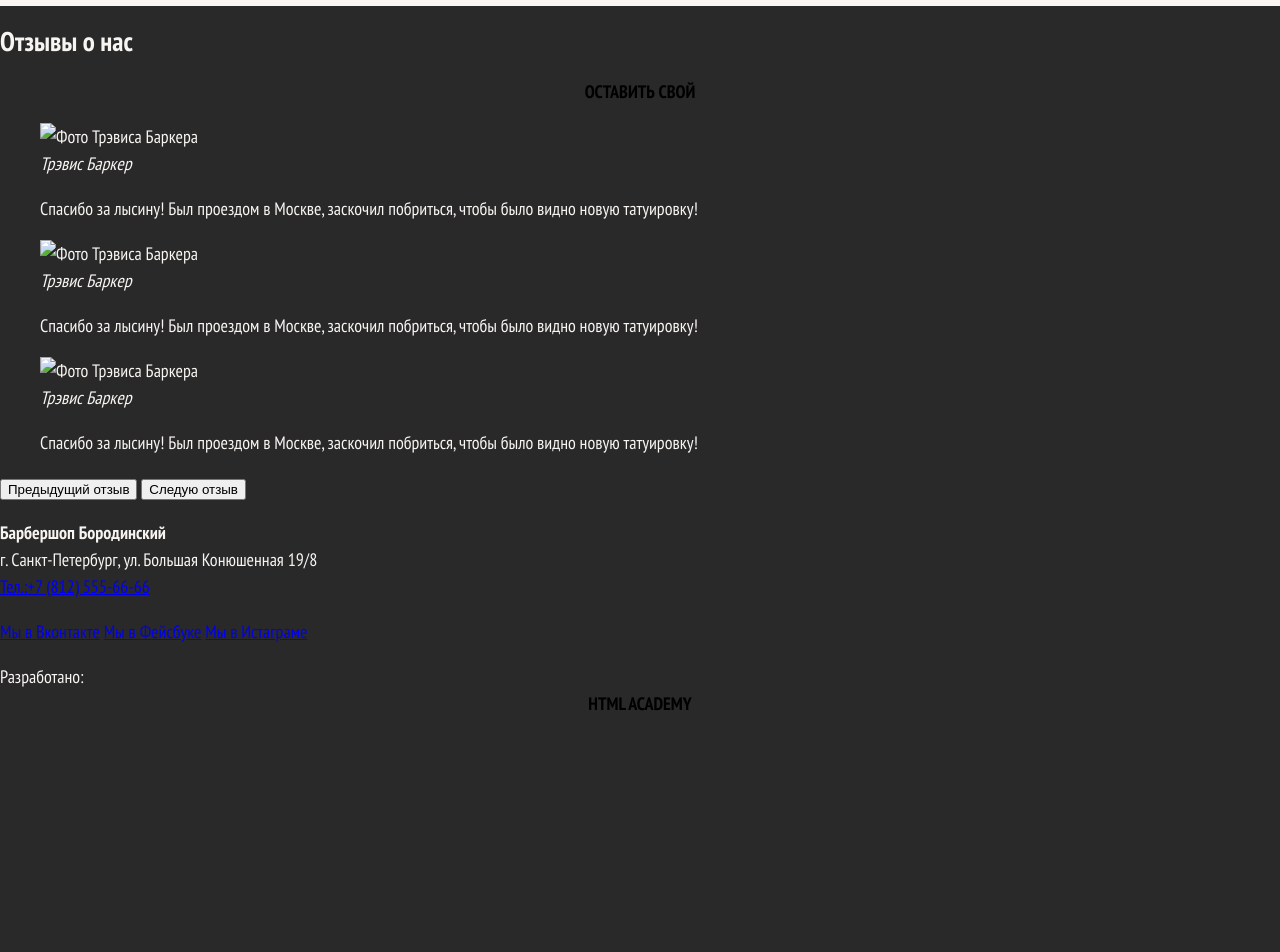
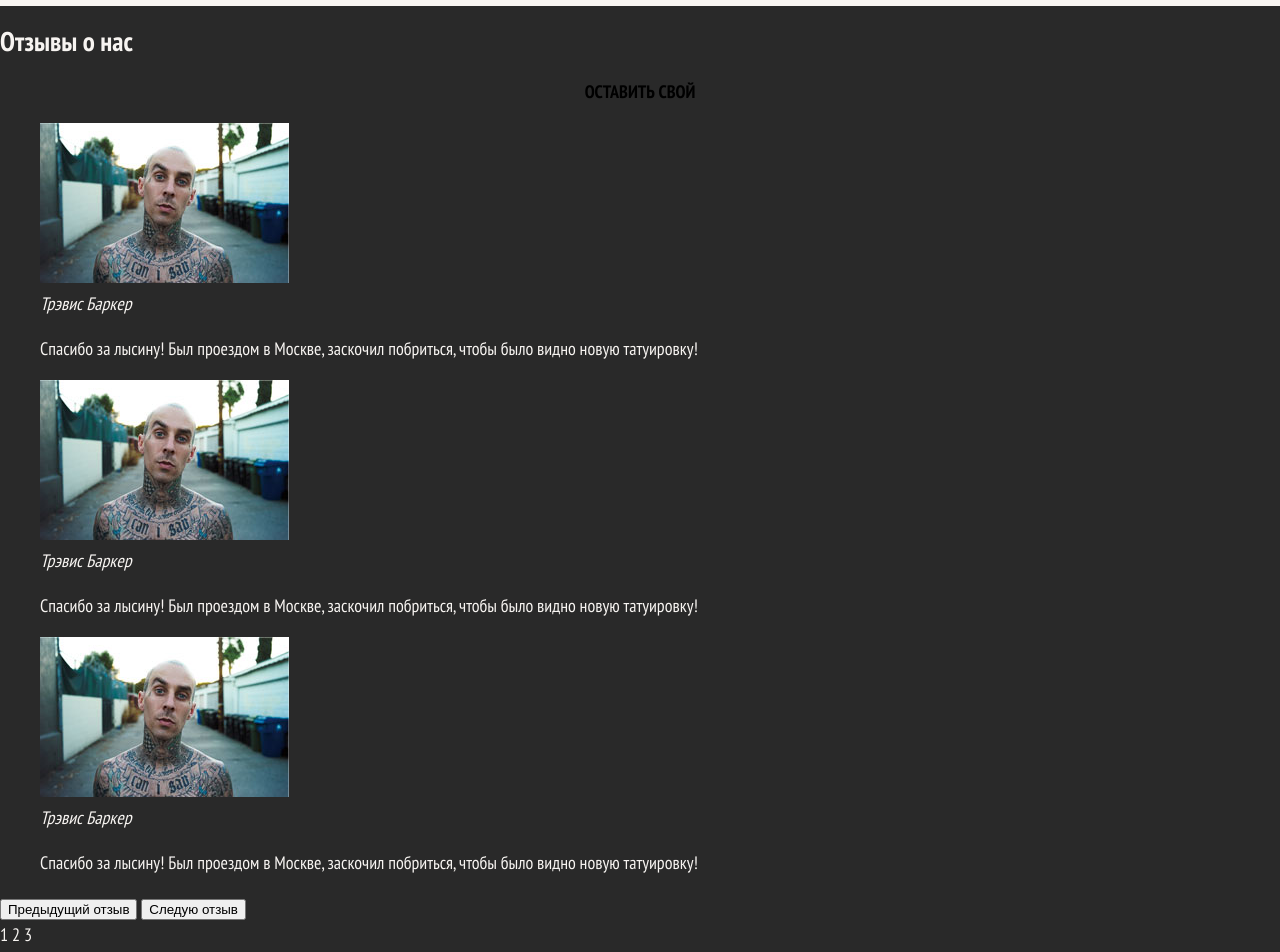
Before and after one commit to Transoman/barbershop-2017, a website: page index.html in a window 1280 px wide. Shown: the part 1620-2572 px from the top of the page. Before the commit the page ends 2337 px from the top, so only its background shows below. Drawn offline with Linux system fonts and the light colour scheme.

Commit message:
UPD index.html

```diff
--- a/index.html
+++ b/index.html
@@ -171,7 +171,7 @@
 				<div class="reviews__list">
 					<blockquote class="reviews__item slider__item">
 						<div class="reviews__author-photo">
-							<img src="" width="50" height="33" alt="Фото Трэвиса Баркера">
+							<img src="img/user-desc.jpg" alt="Фото Трэвиса Баркера">
 						</div>
 						<cite class="reviews__author-name">Трэвис Баркер</cite>
 						<p>Спасибо за лысину! Был проездом в Москве, заскочил побриться, чтобы было видно новую татуировку!</p>
@@ -179,7 +179,7 @@
 
 					<blockquote class="reviews__item slider__item">
 						<div class="reviews__author-photo">
-							<img src="" width="50" height="33" alt="Фото Трэвиса Баркера">
+							<img src="img/user-desc.jpg" alt="Фото Трэвиса Баркера">
 						</div>
 						<cite class="reviews__author-name">Трэвис Баркер</cite>
 						<p>Спасибо за лысину! Был проездом в Москве, заскочил побриться, чтобы было видно новую татуировку!</p>
@@ -187,7 +187,7 @@
 
 					<blockquote class="reviews__item slider__item">
 						<div class="reviews__author-photo">
-							<img src="" width="50" height="33" alt="Фото Трэвиса Баркера">
+							<img src="img/user-desc.jpg" alt="Фото Трэвиса Баркера">
 						</div>
 						<cite class="reviews__author-name">Трэвис Баркер</cite>
 						<p>Спасибо за лысину! Был проездом в Москве, заскочил побриться, чтобы было видно новую татуировку!</p>
@@ -197,8 +197,8 @@
 					<button class="reviews__next" type="button">Следую отзыв</button>
 				</div>
 
-				<div class="advantages__toggles slider__toggles">
-					<label for="reviews-input-1" class="reviews__toggle">1</label>
+				<div class="reviews__toggles slider__toggles">
+					<label for="reviews-input-1" class="reviews__toggle reviews__toggle--active">1</label>
 					<label for="reviews-input-2" class="reviews__toggle">2</label>
 					<label for="reviews-input-3" class="reviews__toggle">3</label>
 				</div>
```
